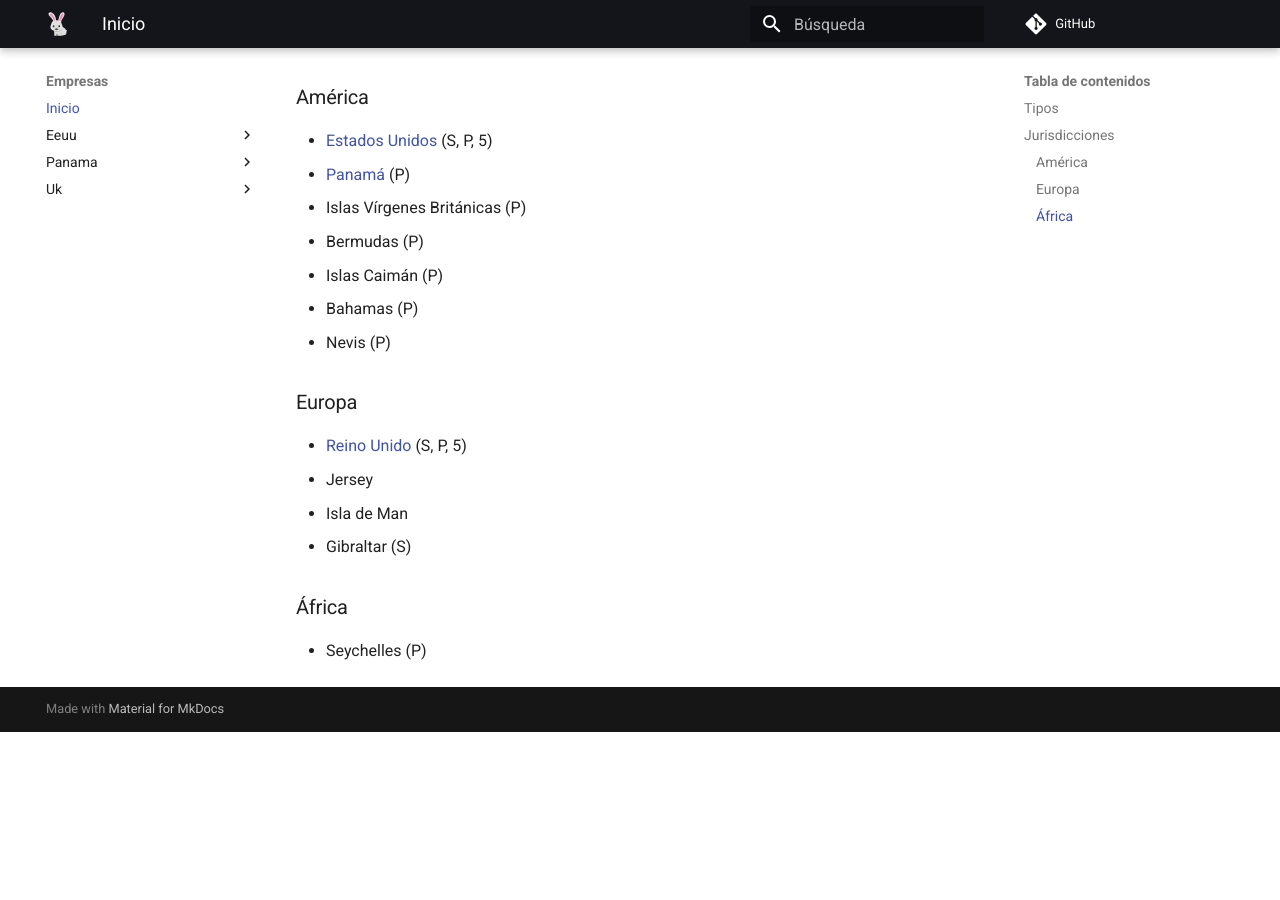
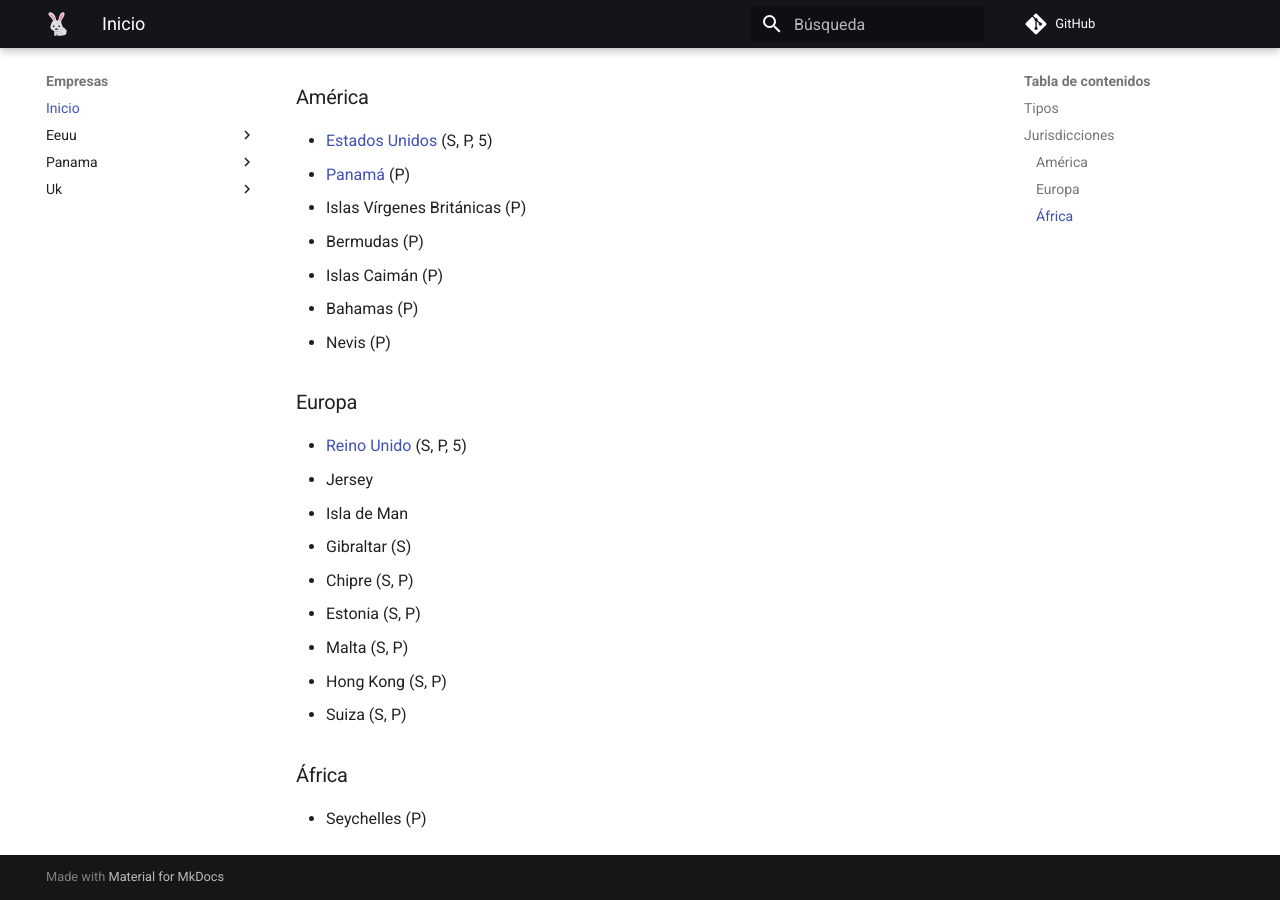
Before and after one commit to anomalouscode/wiki, an MkDocs documentation site: the page built from docs/empresas/index.md, in a window 1280 px wide and 900 px high, scrolled down 908 px. Built offline with MkDocs 1.6.1 and Material for MkDocs 9.7.7, drawn with Linux system fonts in a browser that asks for light colours; comment, search, counter and statistics services are not loaded; before the commit the page ends 1640 px from its top, so only the background shows below that.

Commit message:
Update index.md

```diff
--- a/docs/empresas/index.md
+++ b/docs/empresas/index.md
@@ -41,6 +41,11 @@ S = Soporta Stripe, P = Soporta PayPal, 5 = Parte de la alianza de inteligencia
 - Jersey
 - Isla de Man
 - Gibraltar (S)
+- Chipre (S, P)
+- Estonia (S, P)
+- Malta (S, P)
+- Hong Kong (S, P)
+- Suiza (S, P)
 
 ### África
 
```
